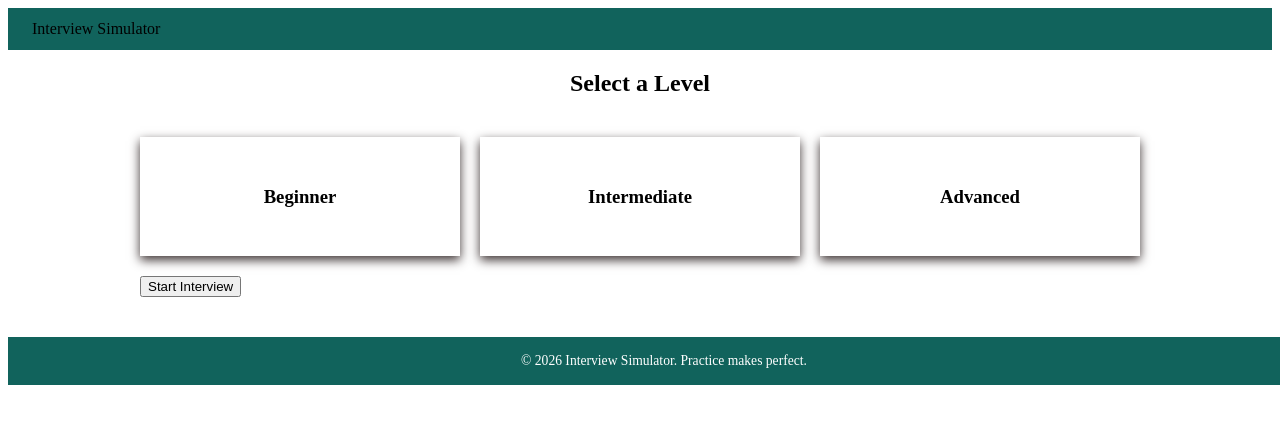
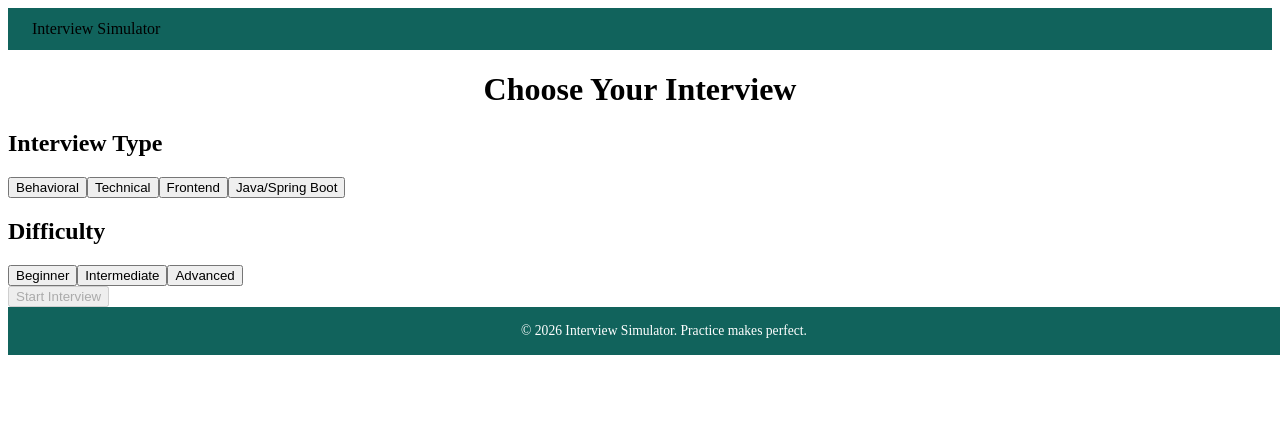
Before and after one commit to pujajathar/Interview-Simulator-App, a React (Vite) app: page /interview-setup in a window 1280 px wide. Shown: the top 424 px of the page. Built offline with nearby package versions, Linux system fonts and the light colour scheme.

Commit message:
Implement interview setup and session navigation

```diff
--- a/src/components/InterviewSetup/InterviewSetup.jsx
+++ b/src/components/InterviewSetup/InterviewSetup.jsx
@@ -1,27 +1,109 @@
-import { useNavigate } from "react-router-dom";
-import Interview from "../Interview/Interview";
+import { useNavigate, useSearchParams } from "react-router-dom";
+import { useEffect, useState } from "react";
+import { createSession, getQuestionCount } from "../../api/client";
+import "./InterviewSetup.css";
 
-function InterviewSetup() {
+    const TYPES = [
+        { label: 'Behavioral', value: 'behavioral' },
+        { label: 'Technical', value: "technical" },
+        { label: 'Frontend', value: 'frontend' },
+        { label: 'Java/Spring Boot', value: "java" }
+    ];
 
+    const DIFFICULTIES = [
+        { label: 'Beginner', value: 'beginner' },
+        { label: 'Intermediate', value: 'intermediate'},
+        { label: 'Advanced', value: 'advanced'}
+    ];
+
+    function InterviewSetup() {
+
+        const [searchParams] = useSearchParams();
         const navigate = useNavigate();
-    return(
-        <div>
-  <h2 className='level'>Select a Level</h2>
-            <div className='cards'>
-            <div className="card">
-            <h3>Beginner</h3>
-            </div>
-            <div className="card">
-            <h3>Intermediate</h3>
-            </div>
-            <div className="card">
-            <h3>Advanced</h3>
-            </div>
-            <div>
-            <button onClick={ () => navigate("/interview")}>Start Interview</button>
-            </div>
-            </div>
-            </div>
-    );
+        const [selectedType, setSelectedType]= useState(searchParams.get('type') || '');
+        const [selectedDifficulty, setSelectedDifficulty] = useState('');
+        const [questionCount, setQuestionCount] = useState(null);
+        const [loading, setLoading] = useState(false);
+        const [error, setError] = useState('');
+
+        const bothSelected = selectedType && selectedDifficulty;
+
+        //fetch question count when both are selected
+        useEffect(() => {
+            if(!bothSelected) {
+                setQuestionCount(null);
+            }
+            let cancelled = false;
+            getQuestionCount(selectedType, selectedDifficulty).then(({ count }) => {
+                if(!cancelled) setQuestionCount(count);
+            })
+            return () => { cancelled = true }
+        }, [selectedType, selectedDifficulty, bothSelected]);
+
+        const handleStart = async () => {
+            if(!bothSelected) return
+            setError('');
+            setLoading(true);
+        try {
+        const { sessionId, questions } = await createSession(selectedType, selectedDifficulty)
+        navigate(`/interview/${sessionId}`, { state: { questions } })
+        } catch {
+        setError('Failed to start the session. Please try again.')
+        } finally {
+        setLoading(false)
+        }
+    }
+
+    return (
+    <div className="setup">
+      <h1 className="setup__title">Choose Your Interview</h1>
+
+      <section className="setup__section">
+        <h2 className="setup__label">Interview Type</h2>
+        <div className="setup__options">
+          {TYPES.map(({ label, value }) => (
+            <button
+              key={value}
+              className={`setup__option${selectedType === value ? ' setup__option--active' : ''}`}
+              onClick={() => setSelectedType(value)}
+            >
+              {label}
+            </button>
+          ))}
+        </div>
+      </section>
+
+      <section className="setup__section">
+        <h2 className="setup__label">Difficulty</h2>
+        <div className="setup__options">
+          {DIFFICULTIES.map(({ label, value }) => (
+            <button
+              key={value}
+              className={`setup__option${selectedDifficulty === value ? ' setup__option--active' : ''}`}
+              onClick={() => setSelectedDifficulty(value)}
+            >
+              {label}
+            </button>
+          ))}
+        </div>
+      </section>
+
+      {bothSelected && questionCount !== null && (
+        <p className="setup__count">This interview has <strong>{questionCount}</strong> questions</p>
+      )}
+
+      {error && <p className="setup__error">{error}</p>}
+
+      <button
+        className="setup__start-btn"
+        onClick={handleStart}
+        disabled={!bothSelected || loading}
+      >
+        {loading ? 'Starting…' : 'Start Interview'}
+      </button>
+    </div>
+  )
 }
+
+
 export default InterviewSetup;
```
